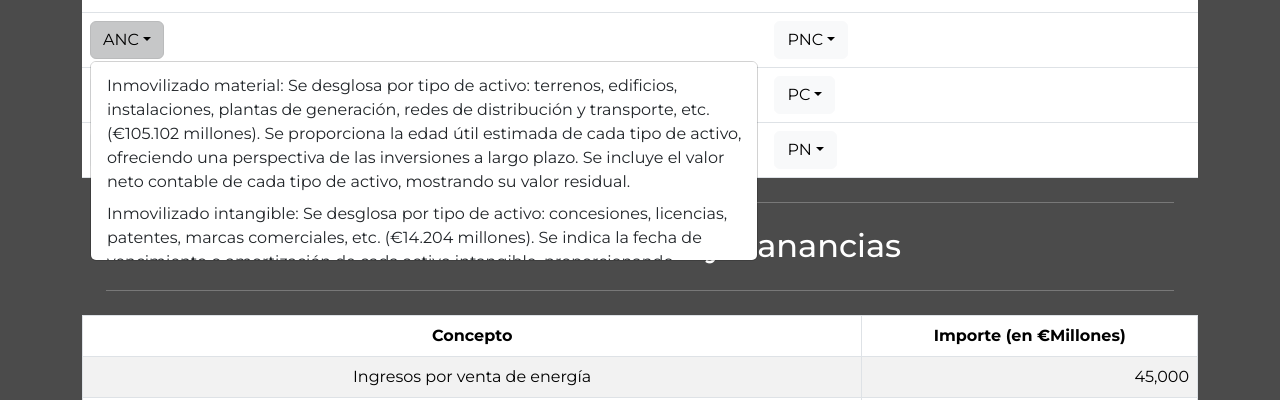
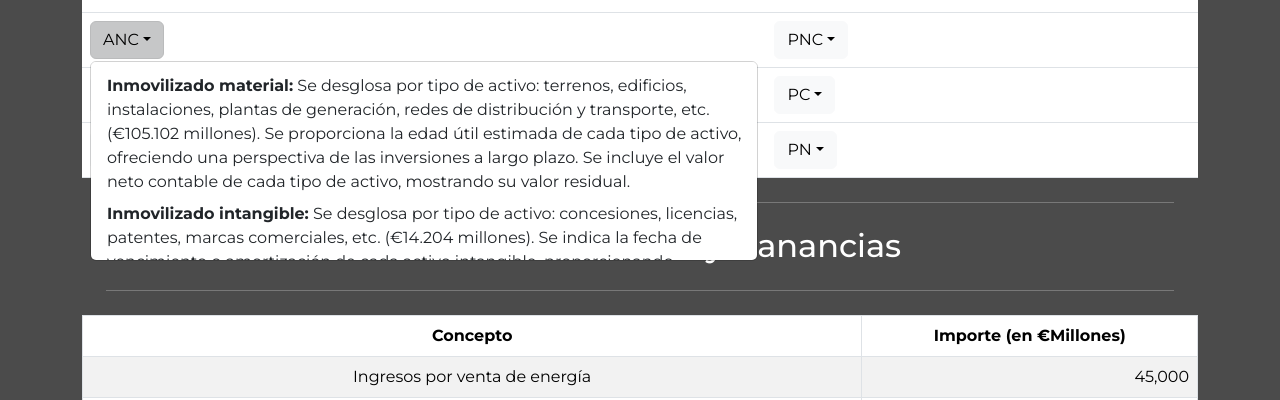
Before and after one commit to matiaspontoriero/conta-tp-final, a React (Create React App) app: page / in a window 1280 px wide. Both pictures are taken after a click on the button "ANC". Shown: the part 782-1182 px from the top of the page. Built offline with nearby package versions, Linux system fonts and the light colour scheme.

Commit message:
no more problems with alert link <a> & <b> tags on balance sheet

```diff
--- a/src/components/alert.jsx
+++ b/src/components/alert.jsx
@@ -25,11 +25,11 @@ function AlertBtn() {
 				</Modal.Body>
 				<Modal.Footer>
 					<Button variant="secondary" onClick={handleClose}>
-						Close
+						Cerrar
 					</Button>
 					<a href="#link-button">
 						<Button variant="primary" onClick={handleClose}>
-							Go to Link
+							Ir al Link
 						</Button>
 					</a>
 				</Modal.Footer>
--- a/src/components/balance-sheet.jsx
+++ b/src/components/balance-sheet.jsx
@@ -30,30 +30,31 @@ class BalanceSheet extends Component {
 									</Dropdown.Toggle>
 									<Dropdown.Menu className="dropdown-menu dropdown-menu-custom">
 										<Dropdown.Item>
-											Inmovilizado material: Se desglosa por tipo de activo:
-											terrenos, edificios, instalaciones, plantas de generación,
-											redes de distribución y transporte, etc. (€105.102
-											millones). Se proporciona la edad útil estimada de cada
-											tipo de activo, ofreciendo una perspectiva de las
+											<b>Inmovilizado material:</b> Se desglosa por tipo de
+											activo: terrenos, edificios, instalaciones, plantas de
+											generación, redes de distribución y transporte, etc.
+											(€105.102 millones). Se proporciona la edad útil estimada
+											de cada tipo de activo, ofreciendo una perspectiva de las
 											inversiones a largo plazo. Se incluye el valor neto
 											contable de cada tipo de activo, mostrando su valor
 											residual.
 										</Dropdown.Item>
 										<Dropdown.Item>
-											Inmovilizado intangible: Se desglosa por tipo de activo:
-											concesiones, licencias, patentes, marcas comerciales, etc.
-											(€14.204 millones). Se indica la fecha de vencimiento o
-											amortización de cada activo intangible, proporcionando
-											información sobre la duración de su valor. Se muestra el
-											importe amortizado de cada activo intangible, reflejando
-											la porción del costo ya reconocido como gasto.
+											<b>Inmovilizado intangible:</b> Se desglosa por tipo de
+											activo: concesiones, licencias, patentes, marcas
+											comerciales, etc. (€14.204 millones). Se indica la fecha
+											de vencimiento o amortización de cada activo intangible,
+											proporcionando información sobre la duración de su valor.
+											Se muestra el importe amortizado de cada activo
+											intangible, reflejando la porción del costo ya reconocido
+											como gasto.
 										</Dropdown.Item>
 										<Dropdown.Item>
-											Activos financieros no corrientes: Se desglosa por tipo de
-											inversión: inversiones en empresas asociadas, filiales y
-											otros activos financieros. (€11.300 millones). Se indica
-											el valor inicial de cada inversión, permitiendo comparar
-											su evolución. Se muestra el valor actual de cada
+											<b>Activos financieros no corrientes:</b> Se desglosa por
+											tipo de inversión: inversiones en empresas asociadas,
+											filiales y otros activos financieros. (€11.300 millones).
+											Se indica el valor inicial de cada inversión, permitiendo
+											comparar su evolución. Se muestra el valor actual de cada
 											inversión, reflejando su valor en el mercado al cierre del
 											ejercicio.
 										</Dropdown.Item>
```
